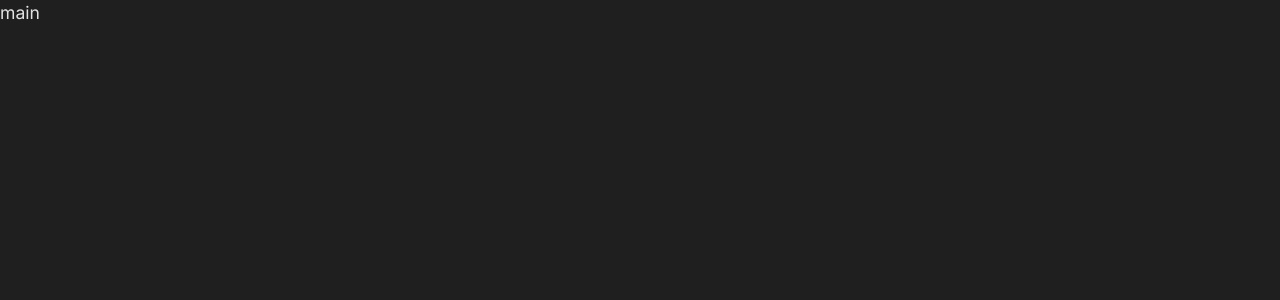
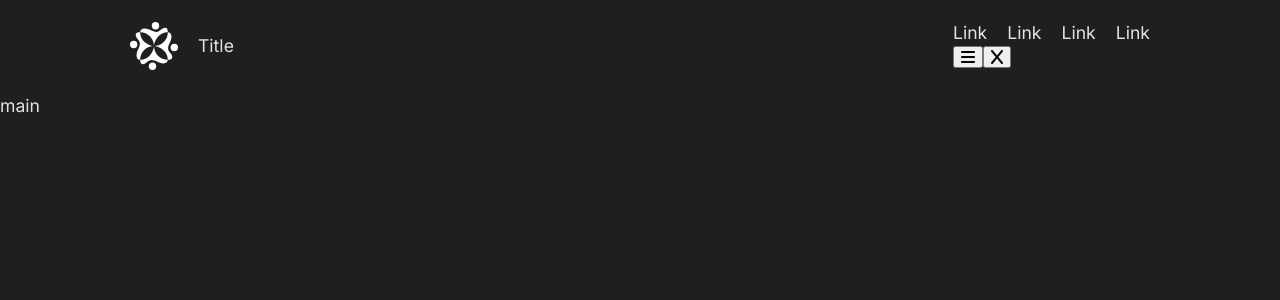
Before and after one commit to tyVespA/header-title-and-links, a Next.js app: page / in a window 1280 px wide. Shown: the top 300 px of the page. Built offline with nearby package versions, Linux system fonts and the light colour scheme.

Commit message:
Add Header

```diff
--- a/src/app/page.js
+++ b/src/app/page.js
@@ -1,3 +1,9 @@
+import Header from "./Header";
+
 export default function Home() {
-  return <main>main</main>;
+  return (
+    <main>
+      <Header /> main
+    </main>
+  );
 }
```
